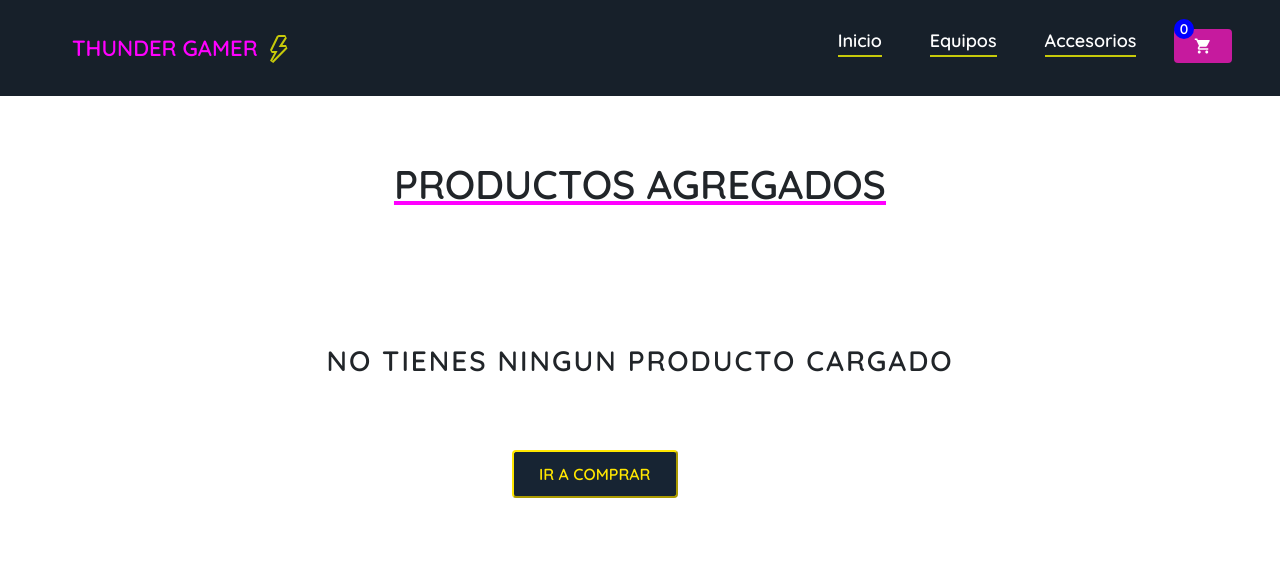
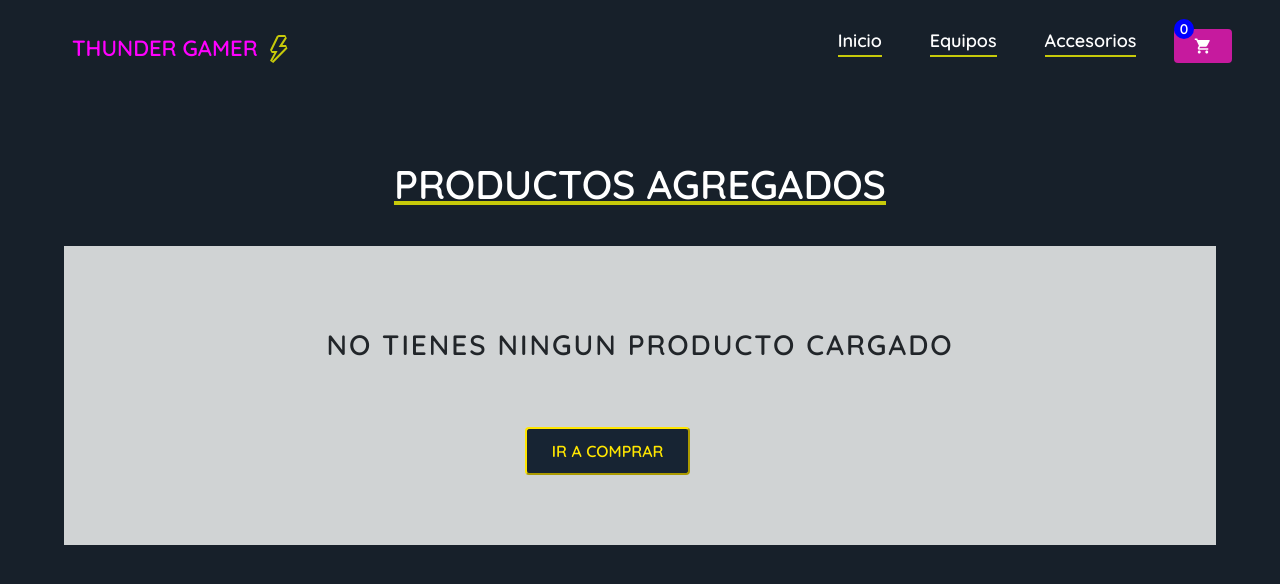
Before and after one commit to dnlaMrno/thundergamer, a React (Create React App) app: page /Cart in a window 1280 px wide. Shown: the top 584 px of the page. Built offline with nearby package versions, Linux system fonts and the light colour scheme.

Commit message:
modificando el carrito de compra

```diff
--- a/src/Components/Anuncios/Anuncios.css
+++ b/src/Components/Anuncios/Anuncios.css
@@ -5,7 +5,6 @@
     text-decoration: underline rgba(255, 255, 0, 0.76);
     text-align: center;
 }
-
 
 .propa {
     display: flex;
@@ -26,5 +25,25 @@
     -webkit-transform: scale(1.3);
     transform: scale(1.3);
     transition: 1s;
+}
 
+
+@media screen and (max-width: 900px) {
+
+    .propa {
+        display: flex;
+        flex-direction: column;
+    }
+
+    .propaUno {
+        width: 80%;
+        height: 80%;
+        padding-left: 12%;
+        padding-bottom: 1%;
+    }
+
+    .propaUno:hover {
+        -webkit-transform: scale(1);
+        transform: scale(1);
+    }
 }
--- a/src/Components/Cart/CartWidget.css
+++ b/src/Components/Cart/CartWidget.css
@@ -1,21 +1,27 @@
+.content {
+    background: #17202A;
+    height: 100vh;
+}
+
 .box1 {
-    margin: 5% 8% 3% 8%;
-    border: #000 solid;
+    background: #D0D3D4;
+    padding-top: 1%;
+    margin: 3% 5% 0 5%;
 }
 
 .cartTitle {
+    color: #fff;
     text-align: center;
     padding-top: 5%;
     font-size: 24px;
     text-transform: uppercase;
-    text-decoration: underline fuchsia;
+    text-decoration: underline rgba(255, 255, 0, 0.76);
 }
 
 .title {
-    padding-top: 10%;
+    padding-top: 6%;
     font-size: 28px;
     text-transform: uppercase;
-    font-weight: 400;
     letter-spacing: 2px;
     text-align: center;
 }
@@ -72,8 +78,7 @@
 
 .comprar:hover {
     border-color: rgba(255, 0, 255, 0.747);
-    color: #172433;
-    background-color: transparent;
+    color: #ff18c5c0;
 }
 
 .seguir-compra {
--- a/src/Components/Cart/CartWidget.jsx
+++ b/src/Components/Cart/CartWidget.jsx
@@ -12,10 +12,11 @@ export function CartWidget() {
 
     return (
 
-        <div>
+        <div className='content'>
             <div className='cartTitle'>
                 <h1>productos agregados</h1>
             </div>
+            <div className='box1'>
                 {carro.length === 0 ?
                     <div>
                         <h1 className='title'>No tienes ningun producto cargado</h1>
@@ -40,7 +41,7 @@ export function CartWidget() {
                     </div>
                     )
                 }
-
+            </div>
             {carro.length === 0 ?
                 <div>
                 </div>
--- a/src/Components/ProductsCard/ItemList.css
+++ b/src/Components/ProductsCard/ItemList.css
@@ -1,6 +1,6 @@
 .container {
-    margin-right: 15px;
-    margin-top: 50px;
+    justify-content: center;
+    margin-top: 4%;
     display: flex;
     flex-wrap: wrap;
 
@@ -22,7 +22,6 @@
     width: 250px;
     border: 1.5px solid;
     box-shadow: 3px 8px 20px rgba(135, 136, 63, 0.781);
-
 }
 
 .card:hover {
@@ -58,6 +57,6 @@
 @media screen and (max-width: 900px) {
 
     .card {
-        margin-left: 20%;
+        margin-left: 10%;
     }
 }
--- a/src/Components/Slider/Slider.css
+++ b/src/Components/Slider/Slider.css
@@ -15,30 +15,30 @@
     position: absolute;
     top: 55%;
     right: 4%;
-    font-size: 3rem;
-    color: #fff;
+    font-size: 4rem;
+    color: #17202A;
     z-index: 10;
     cursor: pointer;
     user-select: none;
 }
 
 .derecha:hover {
-    color: #ff18c5c0;
+    color: #fff;
 }
 
 .izquierda {
     position: absolute;
     top: 55%;
     left: 4%;
-    font-size: 3rem;
-    color: #fff;
+    font-size: 4rem;
+    color: #17202A;
     z-index: 10;
     cursor: pointer;
     user-select: none;
 }
 
 .izquierda:hover {
-    color: #ff18c5c0;
+    color: #fff;
 }
 
 .slide {
@@ -66,8 +66,17 @@
         font-size: 2.5rem;
     }
 
+    .derecha:hover {
+        color: #17202A;
+    }
+
     .izquierda {
         font-size: 2.5rem;
     }
 
+    .izquierda:hover {
+        color: #17202A;
+    }
+
+
 }
--- a/src/Components/Slider/SliderImage.jsx
+++ b/src/Components/Slider/SliderImage.jsx
@@ -1,6 +1,6 @@
 import { SliderData } from "./SliderData"
 import { useState } from "react"
-import { FaArrowAltCircleRight, FaArrowAltCircleLeft } from 'react-icons/fa'
+import { AiFillCaretRight, AiFillCaretLeft } from "react-icons/ai"
 import '../Slider/Slider.css'
 
 
@@ -26,8 +26,8 @@ export const SliderImage = ({ slides }) => {
     return (
 
         <div className='slider'>
-            <FaArrowAltCircleLeft className='izquierda' onClick={prevSlide} />
-            <FaArrowAltCircleRight className='derecha' onClick={nextSlide} />
+            <AiFillCaretLeft className='izquierda' onClick={prevSlide} />
+            <AiFillCaretRight className='derecha' onClick={nextSlide} />
             {SliderData.map((slide, index) => {
                 return (
                     <div className={index === current ? 'slide active' : 'slide'} key={index}>
```
Lines whose indentation alone changed are shown as unchanged.
